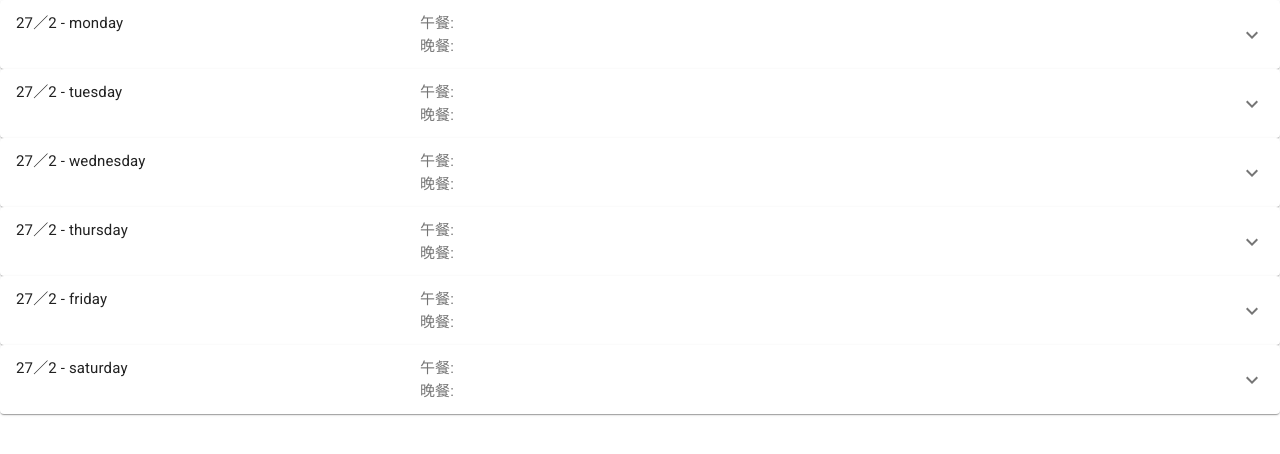
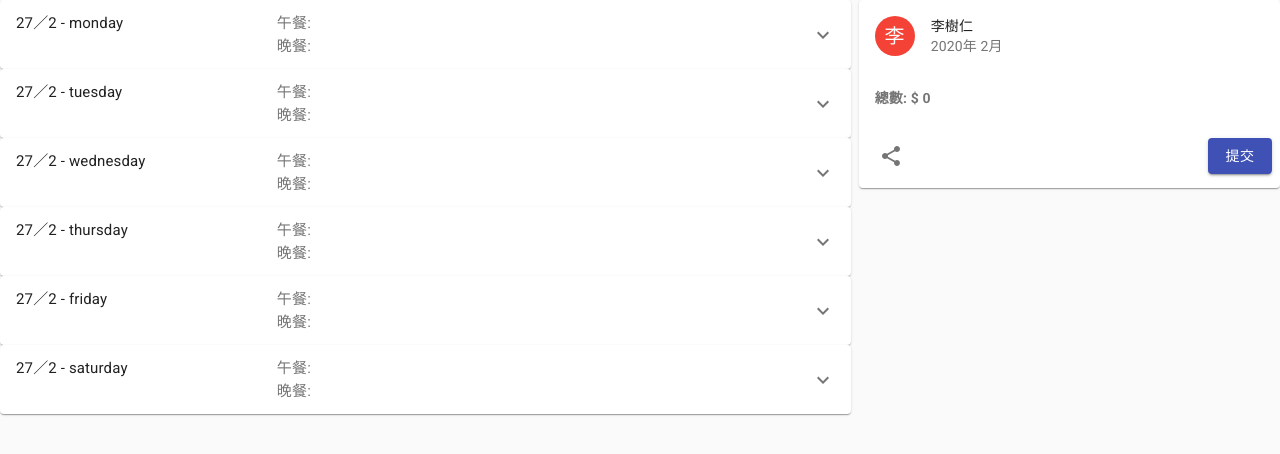
Before and after one commit to thrinithomas/kiosk-like-panel, a React (Create React App) app: page / in a window 1280 px wide. Shown: the top 454 px of the page. Built offline with nearby package versions, Linux system fonts and the light colour scheme.

Commit message:
enh: implement OrderSummary.js, WeekdaySelected.js, MealsSelected.js for demonstration

```diff
--- a/src/component/MealsSelected/MealsSelected.js
+++ b/src/component/MealsSelected/MealsSelected.js
@@ -6,6 +6,10 @@ import ExpansionPanelSummary from "@material-ui/core/ExpansionPanelSummary";
 import Typography from "@material-ui/core/Typography";
 import ExpandMoreIcon from '@material-ui/icons/ExpandMore';
 import WeekdaySelected from '../MealsSelected/WeekdaySelected/WeekdaySelected'
+
+import ExpansionPanelActions from '@material-ui/core/ExpansionPanelActions';
+import Button from '@material-ui/core/Button';
+import Divider from '@material-ui/core/Divider';
 
 const userStyles = makeStyles(theme => ({
     root: {
@@ -22,33 +26,6 @@ const userStyles = makeStyles(theme => ({
     },
 }));
 
-const meal_menu = {
-    'monday': {
-        lunch: {A: 'Mon A', B: 'Mon B', C: 'Mon C', soup: 'Mon S'},
-        dinner: {A: 'Mon DA', B: 'Mon DB', C: 'Mon DC', soup: 'Mon DS'}
-    },
-    'tuesday': {
-        lunch: {A: 'Tue A', B: 'Tue B', C: 'Tue C', soup: 'Tue S'},
-        dinner: {A: 'Tue DA', B: 'Tue DB', C: 'Tue DC', soup: 'Tue DS'}
-    },
-    'wednesday': {
-        lunch: {A: 'Mon A', B: 'Mon B', C: 'Mon C', soup: 'Mon S'},
-        dinner: {A: 'Mon DA', B: 'Mon DB', C: 'Mon DC', soup: 'Mon DS'}
-    },
-    'thursday': {
-        lunch: {A: 'Tue A', B: 'Tue B', C: 'Tue C', soup: 'Tue S'},
-        dinner: {A: 'Tue DA', B: 'Tue DB', C: 'Tue DC', soup: 'Tue DS'}
-    },
-    'friday': {
-        lunch: {A: 'Mon A', B: 'Mon B', C: 'Mon C', soup: 'Mon S'},
-        dinner: {A: 'Mon DA', B: 'Mon DB', C: 'Mon DC', soup: 'Mon DS'}
-    },
-    'saturday': {
-        lunch: {A: 'Tue A', B: 'Tue B', C: 'Tue C', soup: 'Tue S'},
-        dinner: {A: 'Tue DA', B: 'Tue DB', C: 'Tue DC', soup: 'Tue DS'}
-    }
-};
-
 
 const MealsSelected = (props) => {
     const classes = userStyles();
@@ -56,7 +33,7 @@ const MealsSelected = (props) => {
     const handleChange = panel => (event, isExpanded) => {
         setExpanded(isExpanded ? panel : false);
     };
-    console.log(props.meals);
+    // console.log(props.meals);
     return (
 
         Object.keys(props.meals).map((weekDay, index) => {
@@ -68,14 +45,20 @@ const MealsSelected = (props) => {
                                                    id="panel1bh-header">
                                 <Typography className={classes.heading}>27／2 - {weekDay}</Typography>
                                 <Typography className={classes.secondaryHeading}>
-                                    午餐: {props.meals[weekDay].lunch}<br/>
-                                    晚餐: {props.meals[weekDay].dinner}</Typography>
+                                    午餐: {props.meals[weekDay].lunch == null ? null : props.meals[weekDay].lunch + (props.menu[weekDay].lunch_soup === undefined ? '' : ' + ' + props.menu[weekDay].lunch_soup)}<br/>
+                                    晚餐: {props.meals[weekDay].dinner == null ? null : props.meals[weekDay].dinner + (props.menu[weekDay].dinner_soup === undefined ? '' : ' + ' + props.menu[weekDay].dinner_soup)}
+                                </Typography>
                             </ExpansionPanelSummary>
                             <ExpansionPanelDetails>
                                 <Typography>
-                                    <WeekdaySelected menu={meal_menu[weekDay]} selectedHandler={props.handleSelected}/>
+                                    <WeekdaySelected meals={props.meals[weekDay]} menu={props.menu[weekDay]} selectedHandler={props.handleSelected}
+                                                     weekday={weekDay}/>
                                 </Typography>
                             </ExpansionPanelDetails>
+                            <Divider/>
+                            <ExpansionPanelActions>
+                                <Button onClick={() => props.cancelClicked(weekDay)}  size="medium" variant="contained" color="secondary">取消/重新簡過</Button>
+                            </ExpansionPanelActions>
                         </ExpansionPanel>
                     </div>);
             }
--- a/src/component/MealsSelected/WeekdaySelected/WeekdaySelected.js
+++ b/src/component/MealsSelected/WeekdaySelected/WeekdaySelected.js
@@ -14,19 +14,49 @@ const useStyles = makeStyles(theme => ({
 }));
 
 const WeekdaySelected = (props) => {
-    console.log(props.menu);
+    console.log(props.menu, props.meals);
 
     const classes = useStyles();
-    const [value, setValue] = React.useState('female');
+    const [value, setValue] = React.useState(false);
 
 
     return (
-        <FormControl component="fieldset" className={classes.formControl}>
-            <FormLabel component="legend">Gender</FormLabel>
-            <RadioGroup aria-label="gender" name="gender1" value={value} onChange={props.selectedHandler}>
+        <React.Fragment>
+            <FormControl component="fieldset" className={classes.formControl}>
+                <FormLabel component="legend">午餐</FormLabel>
+                <RadioGroup aria-label="lunch" name="lunch">
+                    {Object.keys(props.menu.lunch).map((item, index) => {
+                        return <FormControlLabel
+                            // key={props.menu.lunch[item] + index}
+                            checked={props.meals.lunch === props.menu.lunch[item]}
+                            onChange={() => props.selectedHandler(props.weekday, 'lunch', props.menu.lunch[item])}
+                            value={props.menu.lunch[item]}
+                            control={<Radio color="primary"/>}
+                            label={props.menu.lunch[item]}
 
-            </RadioGroup>
-        </FormControl>
+                        />
+                    })}
+                </RadioGroup>
+                {props.menu.lunch_soup}
+            </FormControl>
+
+            <FormControl component="fieldset" className={classes.formControl}>
+                <FormLabel component="legend">晚餐</FormLabel>
+                <RadioGroup aria-label="dinner" name="dinner">
+                    {Object.keys(props.menu.dinner).map((item, index) => {
+                        return <FormControlLabel
+                            checked={props.meals.dinner === props.menu.dinner[item]}
+                            onChange={() => props.selectedHandler(props.weekday, 'dinner', props.menu.dinner[item])}
+                            value={props.menu.dinner[item]}
+                            control={<Radio color="primary"/>}
+                            label={props.menu.dinner[item]}
+
+                        />
+                    })}
+                </RadioGroup>
+                {props.menu.dinner_soup}
+            </FormControl>
+        </React.Fragment>
     );
 };
 
--- /dev/null
+++ b/src/component/OrderSummary/OrderSummary.js
@@ -0,0 +1,100 @@
+import React from 'react';
+import {makeStyles} from '@material-ui/core/styles';
+import clsx from 'clsx';
+import Card from '@material-ui/core/Card';
+import CardHeader from '@material-ui/core/CardHeader';
+import CardMedia from '@material-ui/core/CardMedia';
+import CardContent from '@material-ui/core/CardContent';
+import CardActions from '@material-ui/core/CardActions';
+import Collapse from '@material-ui/core/Collapse';
+import Avatar from '@material-ui/core/Avatar';
+import IconButton from '@material-ui/core/IconButton';
+import Typography from '@material-ui/core/Typography';
+import {red} from '@material-ui/core/colors';
+import FavoriteIcon from '@material-ui/icons/Favorite';
+import ShareIcon from '@material-ui/icons/Share';
+import ExpandMoreIcon from '@material-ui/icons/ExpandMore';
+import Button from '@material-ui/core/Button';
+import MoreVertIcon from '@material-ui/icons/MoreVert';
+
+const useStyles = makeStyles(theme => ({
+    root: {
+        // maxWidth: 345,
+    },
+    media: {
+        height: 0,
+        paddingTop: '56.25%', // 16:9
+    },
+    expand: {
+        transform: 'rotate(0deg)',
+        marginLeft: 'auto',
+        transition: theme.transitions.create('transform', {
+            duration: theme.transitions.duration.shortest,
+        }),
+    },
+    expandOpen: {
+        transform: 'rotate(180deg)',
+    },
+    avatar: {
+        backgroundColor: red[500],
+    },
+}));
+
+const OrderSummary = (props) => {
+    const classes = useStyles();
+    const [expanded, setExpanded] = React.useState(false);
+
+    const handleExpandClick = () => {
+        setExpanded(!expanded);
+    };
+
+    console.log(props.meals)
+
+    return (
+        <Card className={classes.root}>
+            <CardHeader
+                avatar={
+                    <Avatar aria-label="recipe" className={classes.avatar}>
+                        李
+                    </Avatar>
+                }
+
+                title="李樹仁"
+                subheader="2020年 2月"
+            />
+            <CardContent>
+                <Typography variant="body2" color="textSecondary" component="p">
+                    {Object.keys(props.meals).map((weekDay, index) => {
+                        return (
+                            <>
+                                {props.meals[weekDay].lunch !==null || props.meals[weekDay].dinner !==null ? <strong>{weekDay}</strong> : null}
+
+
+                                {props.meals[weekDay].lunch == null ? null : <p>午餐: {props.meals[weekDay].lunch + (props.menu[weekDay].lunch_soup === undefined ? '' : ' + ' + props.menu[weekDay].lunch_soup)}</p>}
+                                {props.meals[weekDay].dinner == null ? null : <p>晚餐: {props.meals[weekDay].dinner + (props.menu[weekDay].dinner_soup === undefined ? '' : ' + ' + props.menu[weekDay].dinner_soup)}</p>}
+
+
+                            </>
+                        );
+                    })}
+
+                    <strong>總數: $ {props.totalPrice}</strong>
+                </Typography>
+            </CardContent>
+            <CardActions disableSpacing>
+                <IconButton aria-label="share">
+                    <ShareIcon/>
+                </IconButton>
+
+                <Button
+                    className={clsx(classes.expand)}
+                    aria-label="submit" variant="contained" color="primary">
+                    提交
+                </Button>
+            </CardActions>
+
+        </Card>
+    );
+}
+
+export default OrderSummary;
--- a/src/containers/MealBuilders.js
+++ b/src/containers/MealBuilders.js
@@ -1,34 +1,75 @@
 import React, {Component} from 'react'
+import CssBaseline from '@material-ui/core/CssBaseline';
+import Typography from '@material-ui/core/Typography';
+import Container from '@material-ui/core/Container';
+import Grid from '@material-ui/core/Grid';
 import MealSelected from '../component/MealsSelected/MealsSelected'
-import BuildControls from '../component/BuildControls/BuildControls'
+import OrderSummary from "../component/OrderSummary/OrderSummary";
+
+const meal_menu = {
+    'monday': {
+        lunch: {A: '蜜豆炒雞球', B: '紅腰豆燴豬柳(▲少紅腰豆)', C: '珍珠筍燴生根'},
+        lunch_soup: '金針黃豆老黃瓜瘦肉湯*',
+        dinner: {A: '薑蔥火腿蒸魚柳', B: '西芹炒肉片', C: '雜菜煮粉絲'},
+        dinner_soup: '腐竹白果豬肚湯*'
+    },
+    'tuesday': {
+        lunch: {A: '粟米斑塊#*', B: '麻婆豆腐', C: '田園五彩素雞'},
+        lunch_soup: '花生眉豆鱆魚排骨湯*',
+        dinner: {A: '合掌瓜煮豬扒', B: '葡國雞(免椰汁)#', C: '涼瓜炒蛋'},
+        dinner_soup: '陳腎節瓜瘦肉湯*'
+    },
+    'wednesday': {
+        lunch: {A: '紅酒燴牛尾/薯仔紅蘿蔔炆肉片(*少薯仔)(DCC/kc)', B: '椒絲南瓜蒸雞翼(去邊皮)#', C: '本菇雲耳枸杞燴勝瓜'},
+        lunch_soup: '芫茜魚片湯*',
+        dinner: {A: '香妃雞(去皮)', B: '粟米蒸肉餅', C: '鮮茄玉子豆腐'},
+        dinner_soup: '佛手蘋果豬展湯*'
+    },
+    'thursday': {
+        lunch: {A: '蒸時魚/蒸魚柳(DCC/kc)', B: '紅棗雪耳蒸肉丁', C: '茄汁豆蒸豆腐'},
+        lunch_soup: '猴頭菇茨實瘦肉湯*',
+        dinner: {A: '蘿蔔炆魚崧', B: '腰果百合炒雞丁(▲少腰果)', C: '豆豉炆南瓜(*)@'},
+        dinner_soup: '冬瓜粟米雞湯(隔油)(*)',
+    },
+    'friday': {
+        lunch: {A: '蟲草花蒸雞', B: '瑤柱粉絲蒸水蛋(▲少瑤柱)', C: '黃椒腰果炒淮山(▲少腰果)'},
+        lunch_soup: '雙杏西洋菜瘦肉湯*',
+        dinner: {A: '四季豆甘筍炒雞柳', B: '枝竹冬瓜炆梅肉粒', C: '淡梅菜蒸茄子# @'},
+        dinner_soup: '牛蒡赤小豆瘦肉湯*'
+    },
+    'saturday': {
+        lunch: {A: '雞扒燴冬菇(▲少菇)', B: '南瓜蒸肉餅', C: '甘筍竹笙煮麵根'},
+        dinner: {A: '豉汁蒸瘦排骨# @', B: '海皇蒸蛋', C: '草菇扒珍珠荀(▲少菇)'},
+    }
+};
 
 class MealBuilders extends Component {
     state = {
         meals: {
             monday: {
-                lunch: "", dinner: ""
+                lunch: null, dinner: null
             },
             tuesday: {
-                lunch: "", dinner: ""
+                lunch: null, dinner: null
             },
             wednesday: {
-                lunch: "", dinner: ""
+                lunch: null, dinner: null
             },
             thursday: {
-                lunch: "", dinner: ""
+                lunch: null, dinner: null
             },
             friday: {
-                lunch: "", dinner: ""
+                lunch: null, dinner: null
             },
             saturday: {
-                lunch: "", dinner: ""
+                lunch: null, dinner: null
             },
         },
         totalPrice: 0
     };
 
     handleSelected = (weekday, meal, value) => {
-        const updateItem = this.state.meals[weekday][meal];
+        // const updateItem = this.state.meals[weekday][meal];
         // const updateValue = value;
         const updatedMeal = {
             ...this.state.meals
@@ -36,15 +77,47 @@ class MealBuilders extends Component {
         updatedMeal[weekday][meal] = value;
 
         this.setState({meals: updatedMeal});
-
-        console.log(this.state.meals)
+        this.updateState();
     };
 
+    cancelClicked = (weekday) => {
+        const updatedMeal = {
+            ...this.state.meals
+        };
+        updatedMeal[weekday].lunch = null;
+        updatedMeal[weekday].dinner = null;
+
+        this.setState({meals: updatedMeal});
+        this.updateState();
+    }
+
+    updateState() {
+
+        const count = Object.keys(this.state.meals).map((item, index) => {
+            return this.state.meals[item];
+        }).map(item => {
+            return (item.lunch == null ? 0 : 1) + (item.dinner == null ? 0 : 1);
+        }).reduce((a, b) => a + b, 0)
+
+        this.setState({totalPrice: count * 18})
+    }
+
+    // Make a cardview as a sidebar
     render() {
+        console.log(this.state);
+
         return (
             <React.Fragment>
-                <MealSelected meals={this.state.meals} handleSelected={this.handleSelected}/>
-                {/*<BuildControls itemSelected={this.handleSelected} selected={this.state.meals}/>*/}
+                <CssBaseline />
+                <Grid container spacing={1}>
+                    <Grid item xs={12} sm={8} spacing={3}>
+                        <MealSelected meals={this.state.meals} menu={meal_menu} handleSelected={this.handleSelected}
+                                      cancelClicked={this.cancelClicked}/>
+                    </Grid>
+                    <Grid item xs={12} sm={4} >
+                        <OrderSummary meals={this.state.meals} menu={meal_menu} totalPrice={this.state.totalPrice}/>
+                    </Grid>
+                </Grid>
             </React.Fragment>
         );
     }
```
